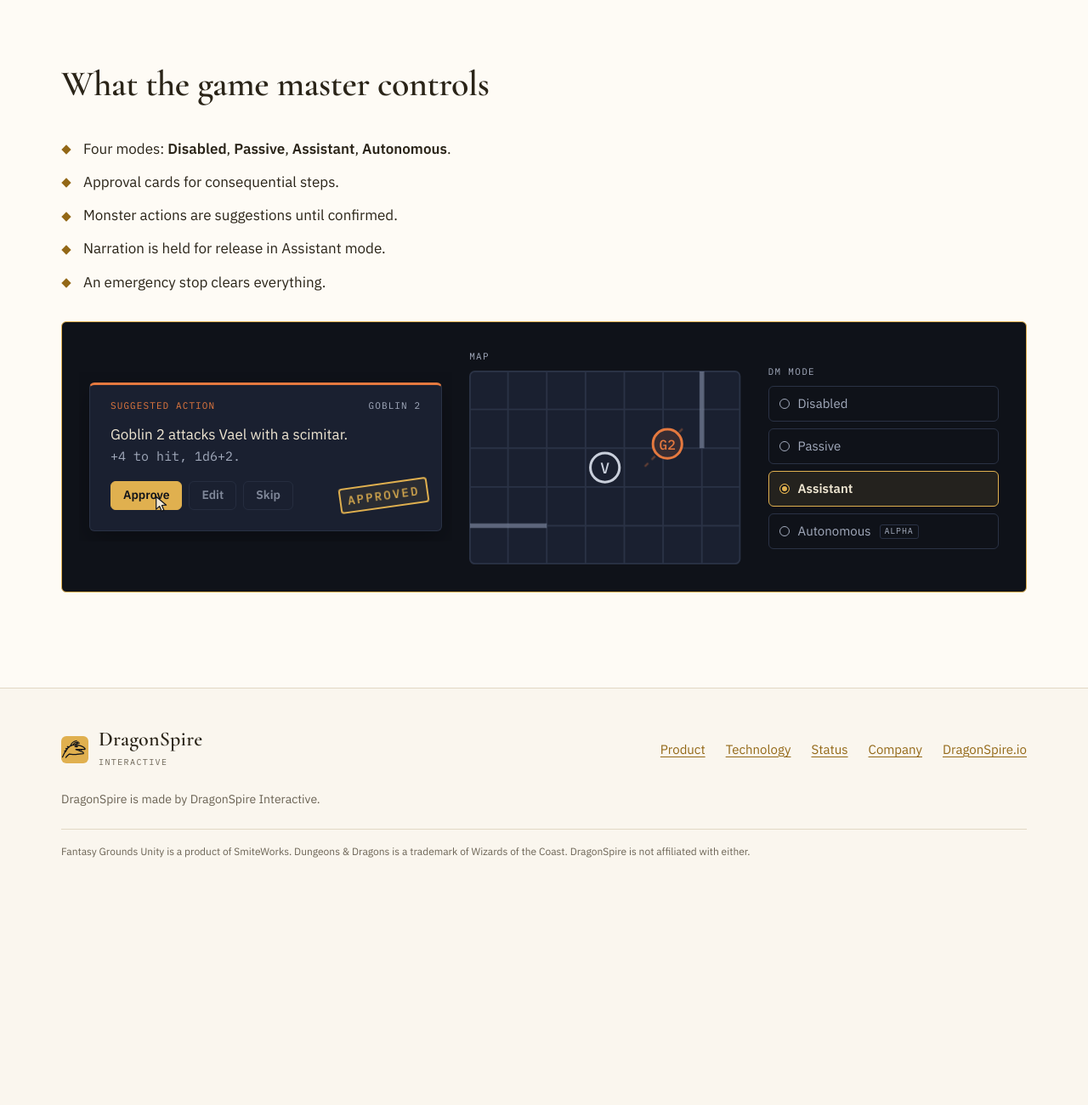
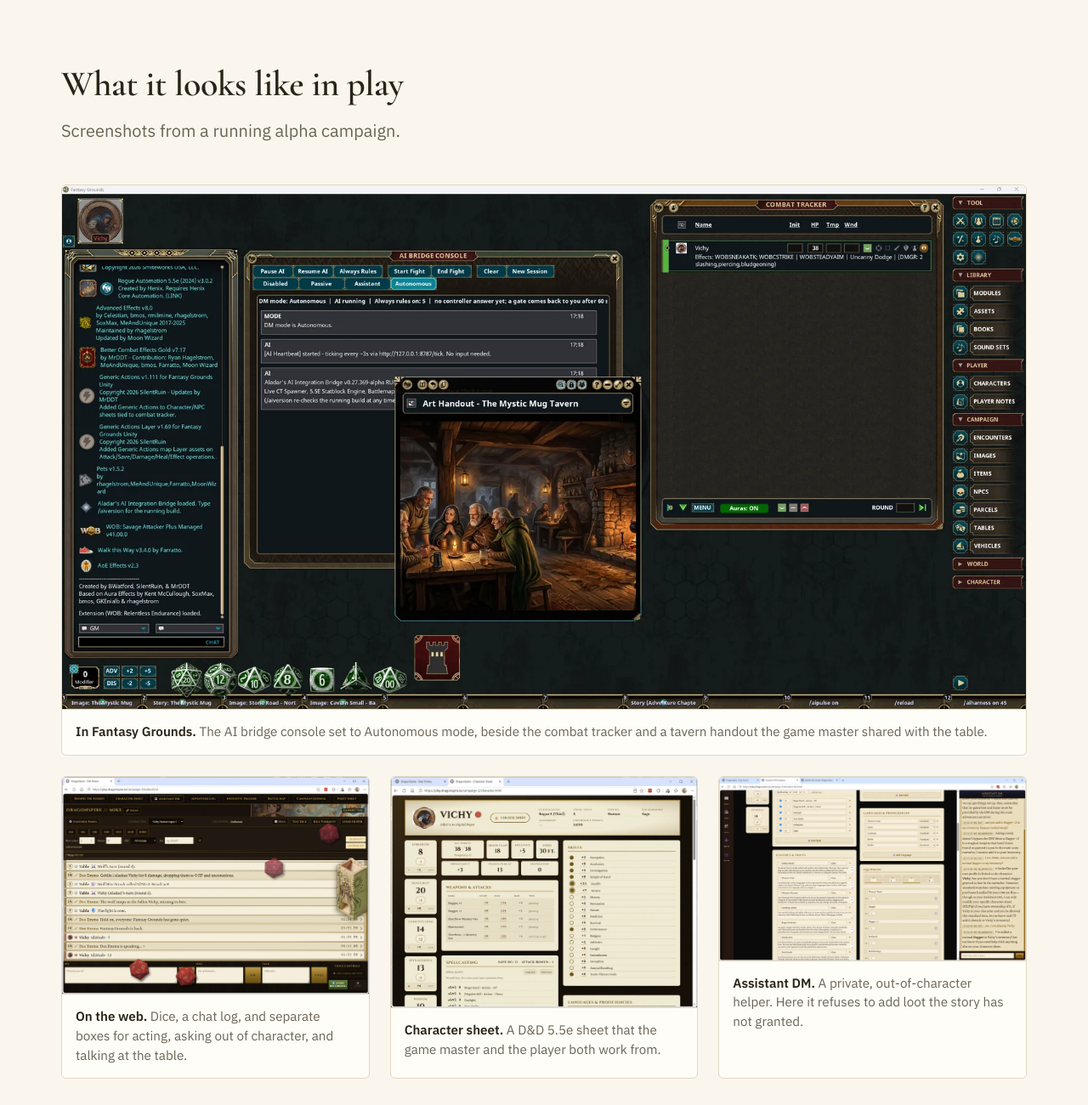
Before and after one commit to beanpotphotos/dragonspireinteractive.com, a plain HTML site: page product.html in a window 1280 px wide. Shown: the part 3820-5120 px from the top of the page at 85% size. Before the commit the page ends 4863 px from the top, so only its background shows below. Drawn offline with nearby package versions, Linux system fonts and the light colour scheme.

Commit message:
Add real product screenshots (cropped, blurred, webp)
Co-Authored-By: Claude Sonnet 5.5 <noreply@anthropic.com>

```diff
--- a/assets/css/ds.css
+++ b/assets/css/ds.css
@@ -261,3 +261,11 @@ code { font-family: var(--font-mono); font-size: 0.92em; }
   100% { transform: translate(var(--x1, 0px), var(--y1, 0px)); opacity: 0; }
 }
 .js .draw-on-view:not(.is-drawn) .dot { visibility: hidden; animation-play-state: paused; }
+
+/* Real product screenshots */
+.shots { display: grid; gap: 1.5rem; grid-template-columns: repeat(auto-fit, minmax(min(100%, 22rem), 1fr)); margin-top: 2rem; }
+.shot { margin: 0; background: var(--panel); border: 1px solid var(--line); border-radius: 6px; overflow: hidden; display: flex; flex-direction: column; }
+.shot--wide { grid-column: 1 / -1; }
+.shot img { display: block; width: 100%; height: auto; }
+.shot figcaption { padding: 0.85rem 1rem 1rem; color: var(--muted); font-size: 0.95rem; line-height: 1.5; border-top: 1px solid var(--line); }
+.shot figcaption strong { color: var(--text); font-weight: 600; }
--- a/product.html
+++ b/product.html
@@ -220,6 +220,35 @@
     </div>
   </section>
 
+  <!-- Screenshots -->
+  <section class="section co-section" aria-labelledby="h-screens">
+    <div class="container">
+      <div class="section-head">
+        <h2 id="h-screens">What it looks like in play</h2>
+        <p class="lede">Screenshots from a running alpha campaign.</p>
+      </div>
+      <div class="shots">
+      <figure class="shot shot--wide">
+        <img src="assets/img/shot-fantasy-grounds-bridge.webp" width="1600" height="870" alt="Fantasy Grounds Unity with the AI Bridge Console open in Autonomous mode, a combat tracker listing the character Vichy, and an art handout image of a tavern." loading="lazy" decoding="async">
+        <figcaption><strong>In Fantasy Grounds.</strong> The AI bridge console set to Autonomous mode, beside the combat tracker and a tavern handout the game master shared with the table.</figcaption>
+      </figure>
+      <figure class="shot">
+        <img src="assets/img/shot-web-table.webp" width="1600" height="1134" alt="The DragonSpire web client: a d20 roll with advantage, red dice on screen, and a chat log of game master narration and dice results during a fight." loading="lazy" decoding="async">
+        <figcaption><strong>On the web.</strong> Dice, a chat log, and separate boxes for acting, asking out of character, and talking at the table.</figcaption>
+      </figure>
+      <figure class="shot">
+        <img src="assets/img/shot-character-sheet.webp" width="1600" height="1205" alt="A character sheet for Vichy, a level 5 human rogue, showing ability scores, hit points, weapons and attacks, spellcasting, and skills." loading="lazy" decoding="async">
+        <figcaption><strong>Character sheet.</strong> A D&amp;D 5.5e sheet that the game master and the player both work from.</figcaption>
+      </figure>
+      <figure class="shot">
+        <img src="assets/img/shot-assistant-dm.webp" width="1600" height="959" alt="The Assistant DM panel beside a character sheet editor: a player asks for an item to be added and the assistant explains it cannot hand out loot the story has not granted." loading="lazy" decoding="async">
+        <figcaption><strong>Assistant DM.</strong> A private, out-of-character helper. Here it refuses to add loot the story has not granted.</figcaption>
+      </figure>
+
+      </div>
+    </div>
+  </section>
+
   <!-- What the game master controls -->
   <section class="section co-section co-section--tint" aria-labelledby="h-controls">
     <div class="container co-stack">
```
Also changed, not shown: technology.html (+23 -0 lines), assets/img/shot-assistant-dm.webp (added), assets/img/shot-campaign-journal.webp (added), assets/img/shot-campaign-manager.webp (added), assets/img/shot-character-sheet.webp (added), assets/img/shot-fantasy-grounds-bridge.webp (added), assets/img/shot-party-sheet.webp (added), assets/img/shot-web-table.webp (added).
